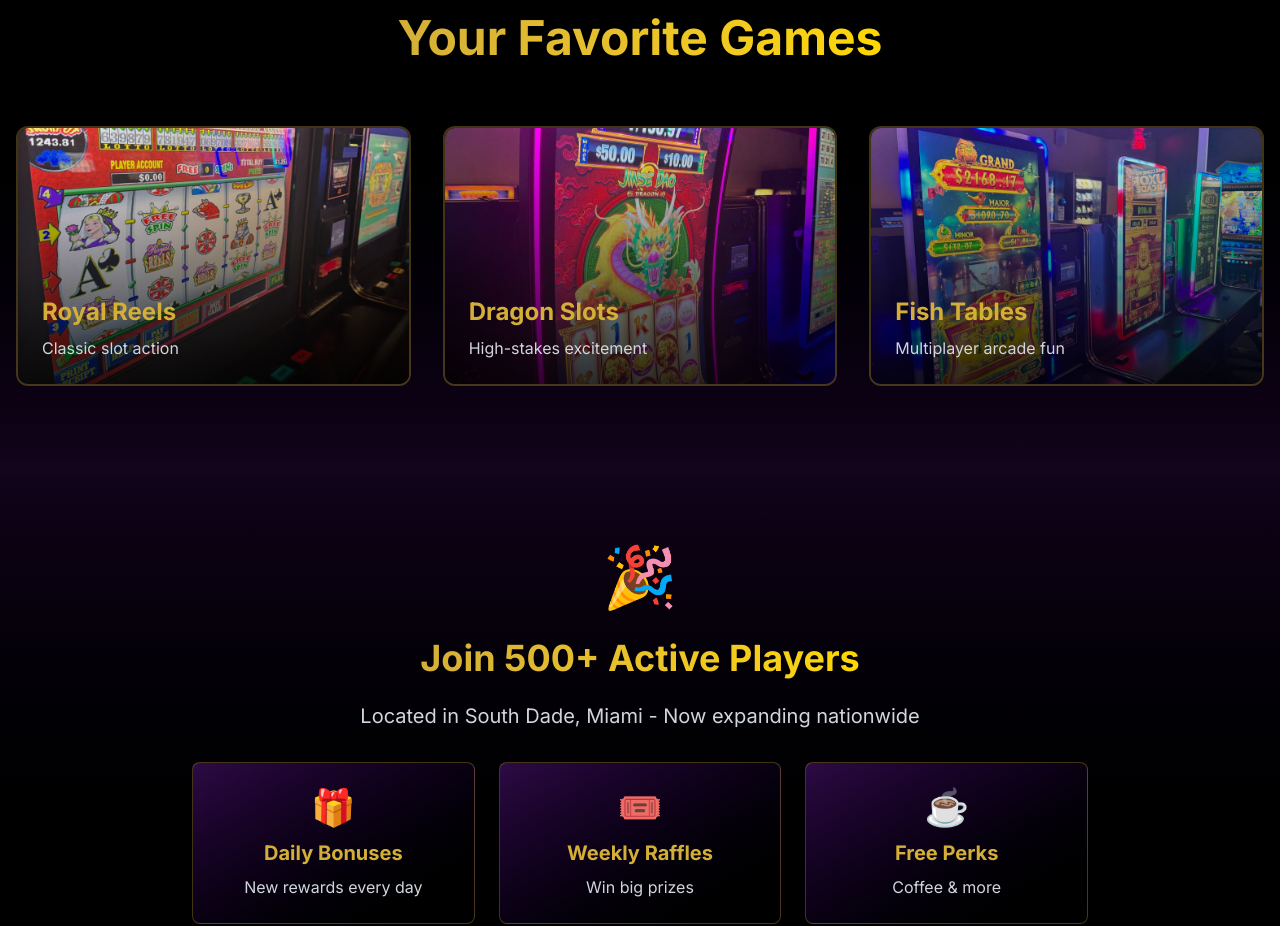
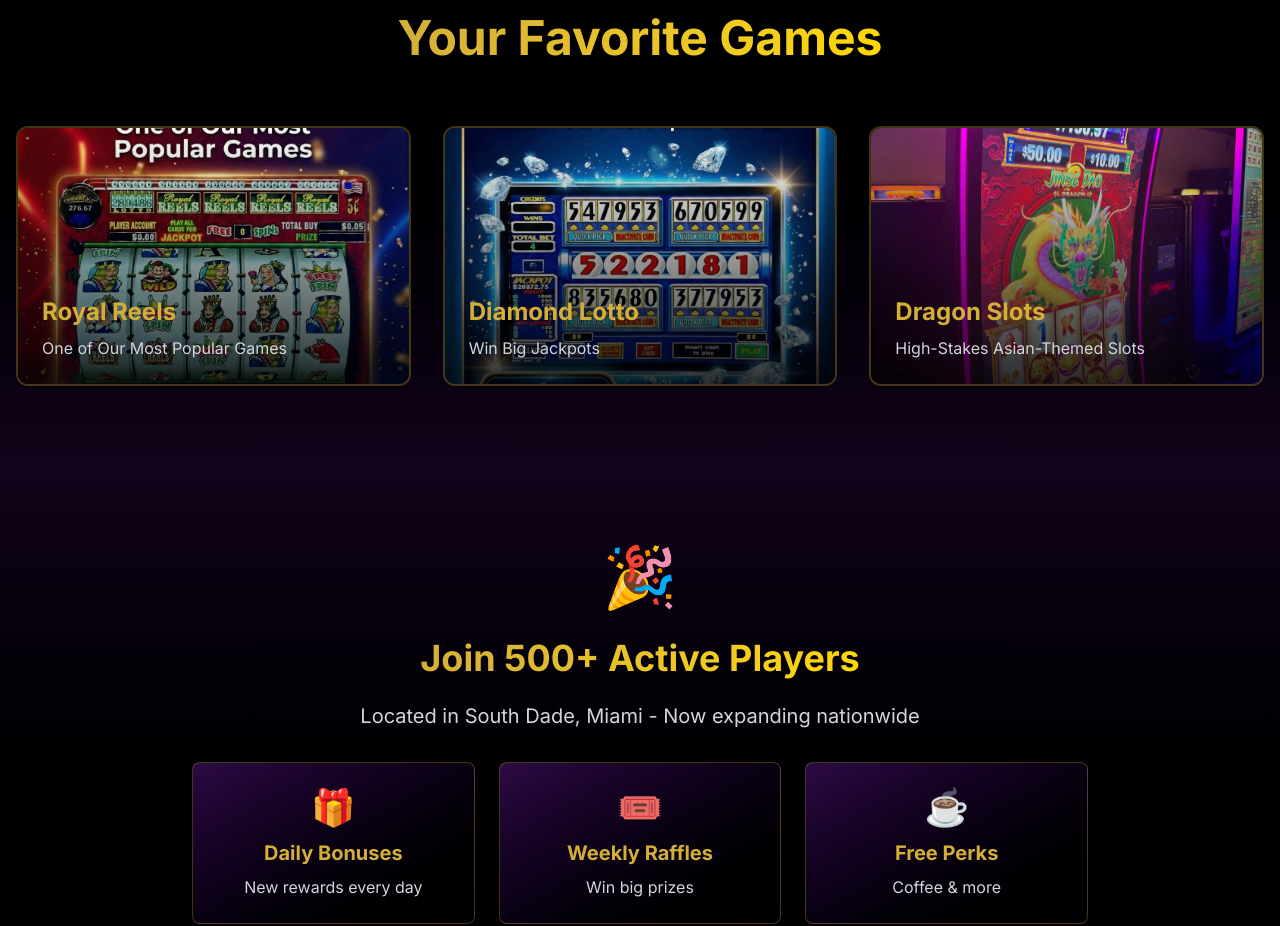
Before and after one commit to Jarvbot1/luxor-virtual-arcade, a Next.js app: page / in a window 1280 px wide. Shown: the part 920-1846 px from the top of the page. Built offline with nearby package versions, Linux system fonts and the light colour scheme.

Commit message:
Update games showcase with promotional images

```diff
--- a/app/page.tsx
+++ b/app/page.tsx
@@ -401,9 +401,9 @@ export default function Home() {
 
           <div className="grid md:grid-cols-3 gap-8">
             {[
-              { img: '/slot-machine-1.jpg', name: 'Royal Reels', desc: 'Classic slot action' },
-              { img: '/slot-machine-dragon.jpg', name: 'Dragon Slots', desc: 'High-stakes excitement' },
-              { img: '/arcade-floor.jpg', name: 'Fish Tables', desc: 'Multiplayer arcade fun' },
+              { img: '/royal-reels-promo-new.jpg', name: 'Royal Reels', desc: 'One of Our Most Popular Games' },
+              { img: '/diamond-lotto-promo.jpg', name: 'Diamond Lotto', desc: 'Win Big Jackpots' },
+              { img: '/slot-machine-dragon.jpg', name: 'Dragon Slots', desc: 'High-Stakes Asian-Themed Slots' },
             ].map((game, i) => (
               <motion.div
                 key={i}
```
